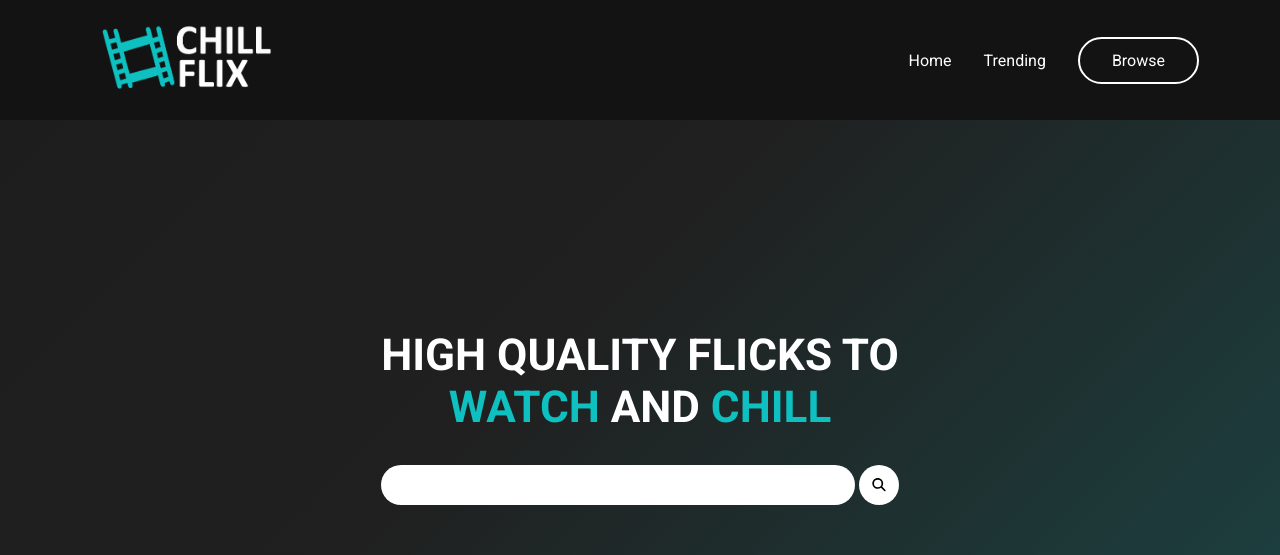
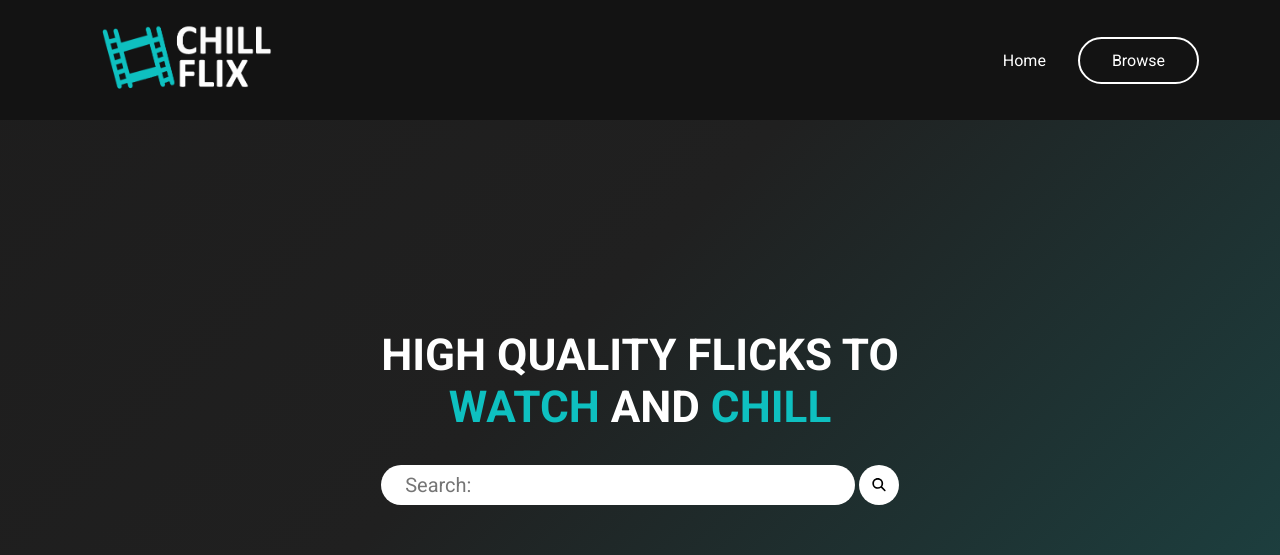
Before and after one commit to pkWafuuu/React-ChillFlix, a React (Create React App) app: page / in a window 1280 px wide. Shown: the top 555 px of the page. Built offline with nearby package versions, Linux system fonts and the light colour scheme; no server answers.

Commit message:
fix: remove Trending Link in Nav not implemented

```diff
--- a/src/components/Nav.jsx
+++ b/src/components/Nav.jsx
@@ -17,11 +17,6 @@ function Nav() {
             </Link>
           </li>
           <li>
-            <Link to="/browse" className="nav__link">
-              Trending
-            </Link>
-          </li>
-          <li>
             <Link to="/browse" className="nav__link nav__link--main">
               Browse
             </Link>
--- a/src/pages/Browse.jsx
+++ b/src/pages/Browse.jsx
@@ -62,6 +62,7 @@ function Browse({ search }) {
             <input
               type="text"
               className="form__input"
+							placeholder="Search:"
               value={newSearch}
               onKeyPress={(event) => event.key === "Enter" && onSearch()}
               onChange={(event) => setNewSearch(event.target.value)}
--- a/src/pages/Home.jsx
+++ b/src/pages/Home.jsx
@@ -1,53 +1,56 @@
-// import { useEffect, useState } from "react";
-import axios from "axios";
 import Movie from "../components/ui/Movie";
 import { useNavigate } from "react-router-dom";
 import { FontAwesomeIcon } from "@fortawesome/react-fontawesome";
 
-function Home({ searchMovies, movies }){
-	// `https://www.omdbapi.com/?apikey=f5504bbb&s=${search}&type=${type}`
-	const navigate = useNavigate()
-	// const [movies, setMovies] = useState([])
+function Home({ searchMovies, movies }) {
 
-	// async function fetchMovies(){
-	// 	const { data } = await axios.get(
-	// 		'https://www.omdbapi.com/?apikey=f5504bbb&s=horror'
-	// 		);
-	// 	setMovies(data.Search)
-	// }
+  const navigate = useNavigate();
 
-	// useEffect(() => {
-	// 	fetchMovies()
-	// },[]);
 
   return (
     <section id="landing">
       <div className="row">
         <header>
           <h1 className="header__title">
-						HIGH QUALITY FLICKS TO <span className="text__color"><br/>WATCH</span> AND
+            HIGH QUALITY FLICKS TO{" "}
+            <span className="text__color">
+              <br />
+              WATCH
+            </span>{" "}
+            AND
             <span className="text__color"> CHILL</span>
           </h1>
-					<form onSubmit={(event) => {
-						event.preventDefault()
-						searchMovies(event.target[0].value)
-						navigate("/browse")}}
+          <form
+            onSubmit={(event) => {
+              event.preventDefault();
+              searchMovies(event.target[0].value);
+              navigate("/browse");
+            }}
           >
-						<input type="text" name="search" className="form__input" />
+            <input
+              type="text"
+              name="search"
+              placeholder="Search:"
+              className="form__input"
+            />
             <button className="form__btn">
               <FontAwesomeIcon icon="magnifying-glass" className="icon" />
             </button>
           </form>
         </header>
         <div className="featured">
-					<h2 className="landing__featured"><span className="text__color">FEATURED:</span></h2>
+          <h2 className="landing__featured">
+            <span className="text__color">FEATURED:</span>
+          </h2>
           <div className="movie__list">
-						{movies.slice(0,4).map((movie) => <Movie movie={movie} key={movie.imdbID}/>)}
+            {movies.slice(0, 4).map((movie) => (
+              <Movie movie={movie} key={movie.imdbID} />
+            ))}
           </div>
         </div>
       </div>
     </section>
-	)
+  );
 }
 
-export default Home
+export default Home;
```
Lines whose indentation alone changed are shown as unchanged.
